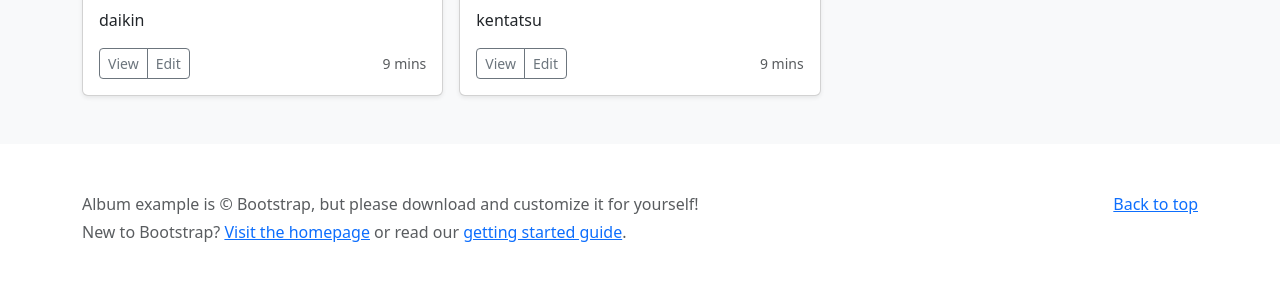
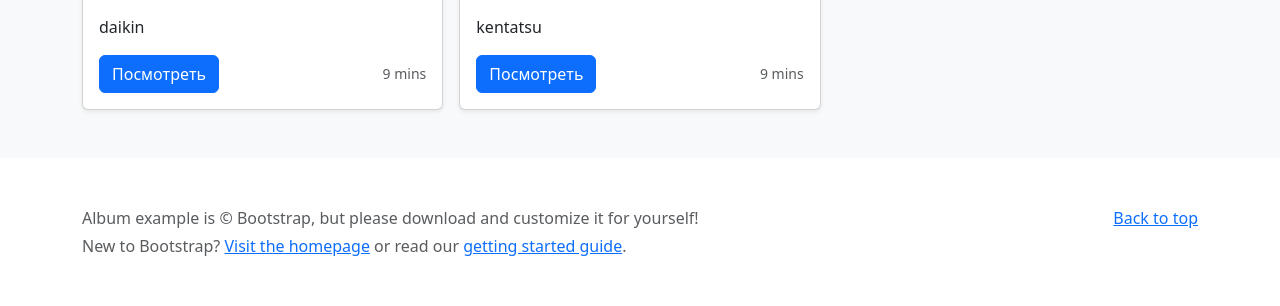
Before and after one commit to evgenes21-alt/django2, a Django app: page / in a window 1280 px wide. Shown: the part 1191-1497 px from the top of the page. Before the commit the page ends 1433 px from the top, so only its background shows below. Run offline with Django 5.2, Linux system fonts and the light colour scheme; data comes from the database, SQL or seed files in the repository; some libraries are stand-ins or nearby versions.

Commit message:
fix 4 shablon2

```diff
--- a/catalog/templates/split_detail.html
+++ b/catalog/templates/split_detail.html
@@ -11,8 +11,7 @@
                         <div class="card-body"><p class="card-text">{{ split.name }}</p>
                             <div class="d-flex justify-content-between align-items-center">
                                 <div class="btn-group">
-                                    <button type="button" class="btn btn-sm btn-outline-secondary">View</button>
-                                    <button type="button" class="btn btn-sm btn-outline-secondary">Edit</button>
+                                   <a class="btn btn-primary" href="{% url 'catalog:split_system' %}" role="button">Назад</a>
                                 </div>
                                 <small class="text-body-secondary">9 mins</small></div>
                         </div>
--- a/catalog/templates/split_list.html
+++ b/catalog/templates/split_list.html
@@ -12,8 +12,7 @@
                         <div class="card-body"><p class="card-text">{{ split.name }}</p>
                             <div class="d-flex justify-content-between align-items-center">
                                 <div class="btn-group">
-                                    <button type="button" class="btn btn-sm btn-outline-secondary">View</button>
-                                    <button type="button" class="btn btn-sm btn-outline-secondary">Edit</button>
+                                    <a class="btn btn-primary" href="{% url 'catalog:split_detail' split.pk %}" role="button">Посмотреть</a>
                                 </div>
                                 <small class="text-body-secondary">9 mins</small></div>
                         </div>
--- a/catalog/templatetags/my_tags.py
+++ b/catalog/templatetags/my_tags.py
@@ -5,5 +5,5 @@ register = template.Library()
 @register.filter
 def media_filter(path):
     if path:
-        return f"/media/media/{path}"
+        return f"/media/{path}"
     return "#"
```
